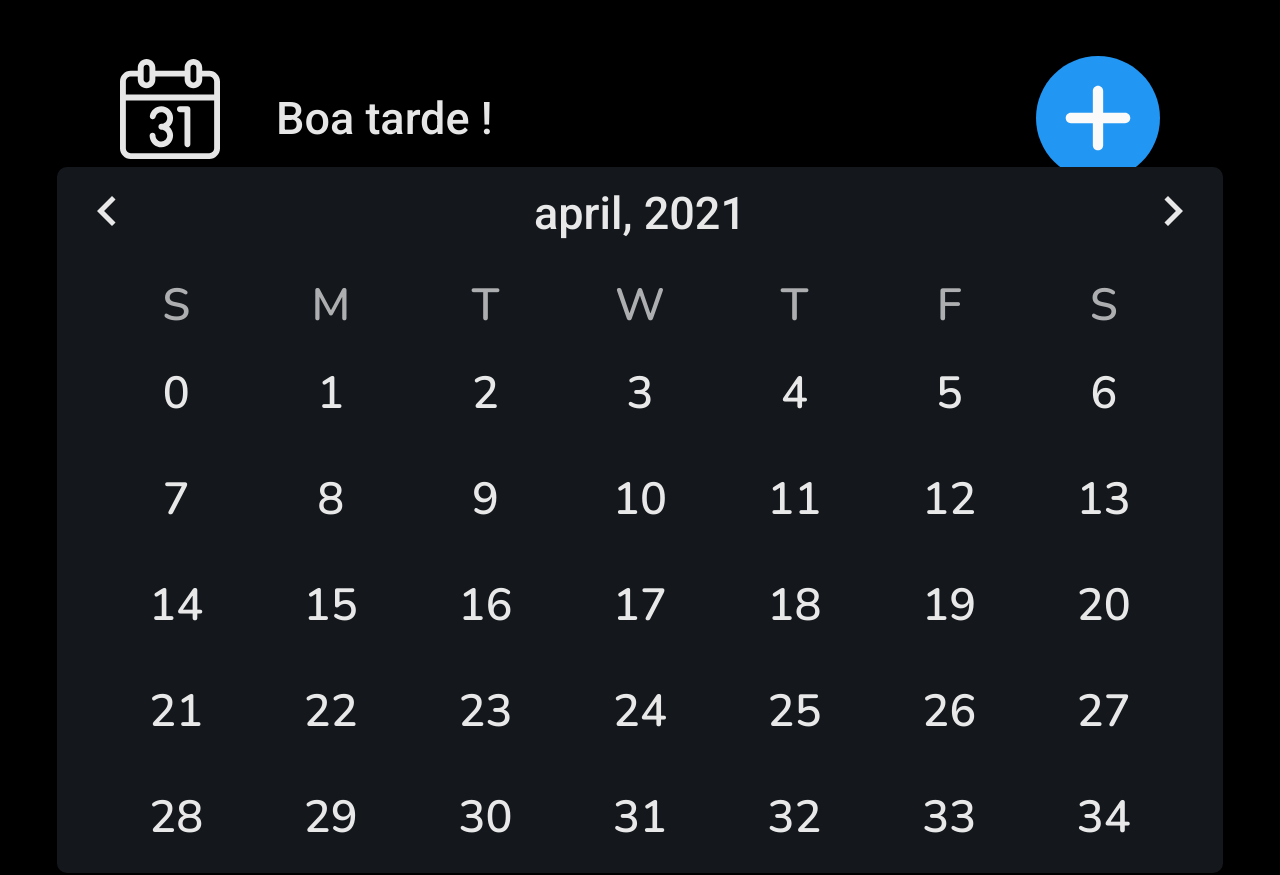
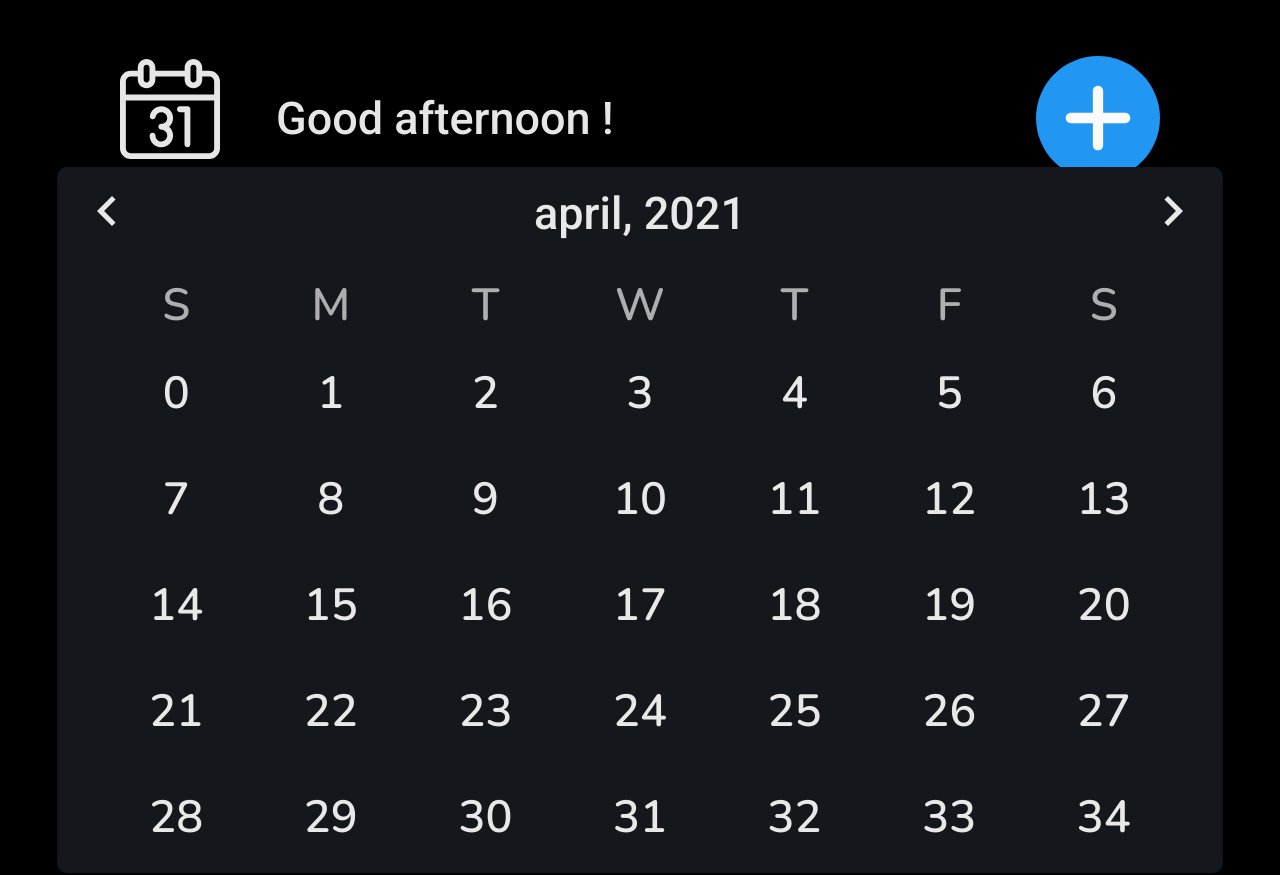
Before and after one commit to dhouglasbn/Mycalendar, a React (Create React App) app in the folder web/: page /calendar in a window 1280 px wide. Built offline with nearby package versions, Linux system fonts and the light colour scheme.

Commit message:
translating salute to english

```diff
--- a/web/src/pages/Calendar/index.tsx
+++ b/web/src/pages/Calendar/index.tsx
@@ -37,7 +37,7 @@ const Calendar = () => {
     // alterando a mensagem de saudação de acordo com o horário do dia
     useEffect(() => {
         // cada mensagem a ser mostrada
-        const messages = ["Bom dia", "Boa tarde", "Boa noite"]
+        const messages = ["Good morning", "Good afternoon", "Good evening"]
 
         // consultando a hora do computador assim que a página carregar
         const hour = moment(new Date()).hour()
@@ -62,6 +62,7 @@ const Calendar = () => {
             numbers.push(index)
         }
 
+        console.log(moment(month).calendar())
         // percorrendo cada item da array e atribuindo uma h3 para cada item a days
         const days = numbers.map(number => <h3 key={number} id={String(number)}>{number}</h3>)
 
```
